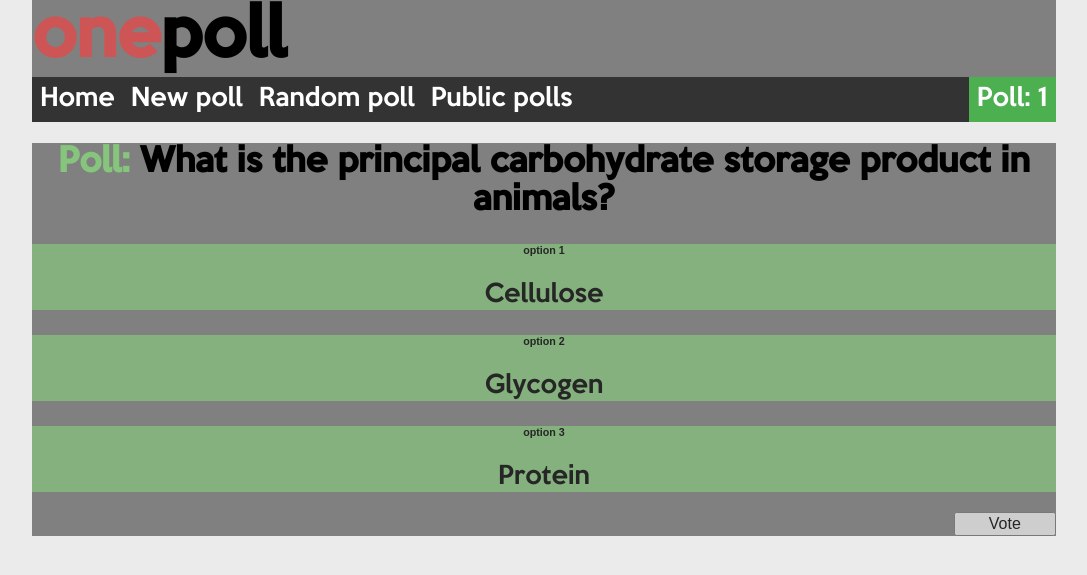
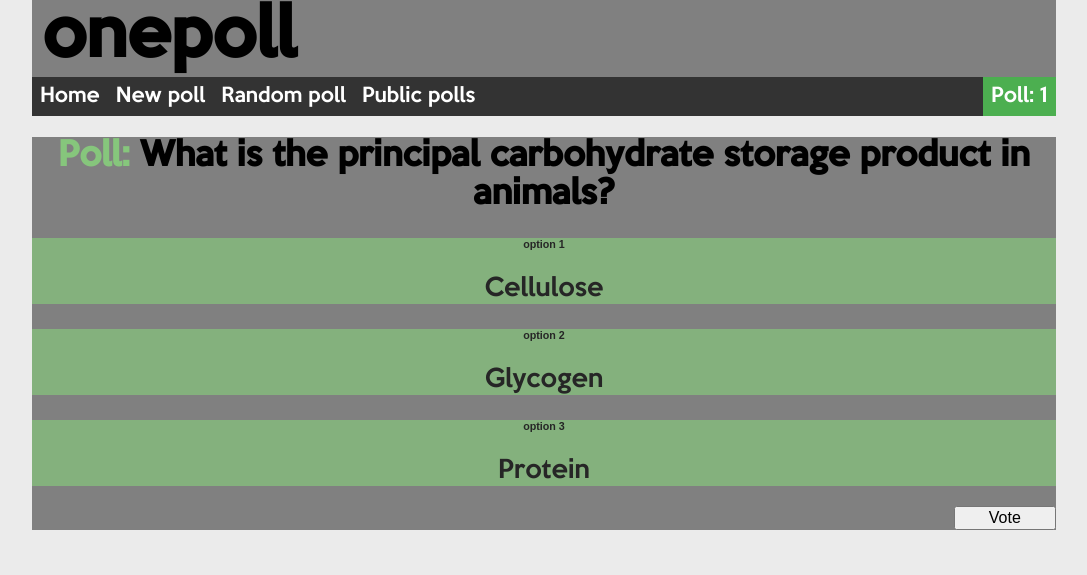
Before and after one commit to ahmedsakr/onepoll, a Django app: page /1/ in a window 1280 px wide. Shown: the top 575 px of the page, without its empty margins (96-1183 px from the left). Run offline with Django 3.2, Linux system fonts and the light colour scheme; data comes from the database, SQL or seed files in the repository; both versions use the stored data as it was after the commit; some libraries are stand-ins or nearby versions.

Commit message:
JS Bug fix and UI enhancement

```diff
--- a/polls/static/polls/css/detail.css
+++ b/polls/static/polls/css/detail.css
@@ -42,6 +42,7 @@ form div {
 form div:last-child {
     background-color: inherit;
     text-align: right;
+    opacity: inherit;
     display: block;
 }
 
--- a/polls/static/polls/css/navigation.css
+++ b/polls/static/polls/css/navigation.css
@@ -23,7 +23,7 @@ body, header {
     font-weight: bold;
     font-size: 4em;
     display: inline;
-    padding: 0px;
+    padding: 10px;
 }
 
 #navigation li{
@@ -33,7 +33,7 @@ body, header {
 #navigation li a {
     display: block;
     color: white;
-    font-size: 1.5em;
+    font-size: 1.2em;
     text-decoration: none;
     padding: 8px 8px;
 }
--- a/polls/static/polls/css/public.css
+++ b/polls/static/polls/css/public.css
@@ -15,7 +15,7 @@
     display: none;
     width: 100%;
     margin-top: 15px;
-    max-height: 400px;
+    max-height: 350px;
     background-color: #3D3D3D;
     overflow-y: auto;
 }
@@ -51,6 +51,7 @@ td {
     border-right: 2px solid black;
     border-collapse: collapse;
     text-align: right;
+    padding: 5px;
 }
 
 td a {
--- a/polls/static/polls/js/detail.js
+++ b/polls/static/polls/js/detail.js
@@ -6,8 +6,9 @@
 function registerSelectionListeners(count) {
     $(document).ready(function() {
         for (var x = 1; x <= count; x++) {
-            $('form').children().filter('div').click(function() {
-                $('form').children().filter('div').css('opacity', '0.7');
+            var selector = 'div:not(:last-child)';
+            $('form').children().filter(selector).click(function() {
+                $('form').children().filter(selector).css('opacity', '0.7');
                 $(this).children().filter('input').prop('checked', true);
                 $(this).css('opacity', '1');
             });
--- a/polls/templates/polls/detail.html
+++ b/polls/templates/polls/detail.html
@@ -9,7 +9,7 @@
     <script>registerSelectionListeners({{ question.choice_set.count }});</script>
 
     <div id="navigation">
-        <h1><span style='color: #CD5555'>one</span>poll</h1>
+        <h1>onepoll</h1>
         <ul>
             <li><a href="{% url 'index' %}">Home</a></li>
             <li><a href="{% url 'new' %}">New poll</a></li>
--- a/polls/templates/polls/index.html
+++ b/polls/templates/polls/index.html
@@ -7,7 +7,7 @@
     <title>Home</title>
 
     <div id="navigation">
-        <h1><span style='color: #CD5555'>one</span>poll</h1>
+        <h1>onepoll</h1>
         <ul>
             <li><a href="{% url 'index' %}" class='active'>Home</a></li>
             <li><a href="{% url 'new' %}">New poll</a></li>
--- a/polls/templates/polls/new.html
+++ b/polls/templates/polls/new.html
@@ -6,7 +6,7 @@
     <link rel="stylesheet" type="text/css" href="{% static 'polls/css/navigation.css' %}" />
 
     <div id="navigation">
-        <h1><span style='color: #CD5555'>one</span>poll</h1>
+        <h1>onepoll</h1>
         <ul>
             <li><a href="{% url 'index' %}">Home</a></li>
             <li><a href="{% url 'new' %}" class='active'>New poll</a></li>
--- a/polls/templates/polls/public.html
+++ b/polls/templates/polls/public.html
@@ -9,7 +9,7 @@
     <script src="https://ajax.googleapis.com/ajax/libs/jquery/3.1.0/jquery.min.js"></script>
 
     <div id="navigation">
-        <h1><span style='color: #CD5555'>one</span>poll</h1>
+        <h1>onepoll</h1>
         <ul>
             <li><a href="{% url 'index' %}">Home</a></li>
             <li><a href="{% url 'new' %}">New poll</a></li>
--- a/polls/templates/polls/results.html
+++ b/polls/templates/polls/results.html
@@ -10,7 +10,7 @@
     <script src="https://ajax.googleapis.com/ajax/libs/jquery/3.1.0/jquery.min.js"></script>
 
     <div id="navigation">
-        <h1><span style='color: #CD5555'>one</span>poll</h1>
+        <h1>onepoll</h1>
         <ul>
             <li><a href="{% url 'index' %}">Home</a></li>
             <li><a href="{% url 'new' %}">New poll</a></li>
```
Also changed, not shown: db.sqlite3.
